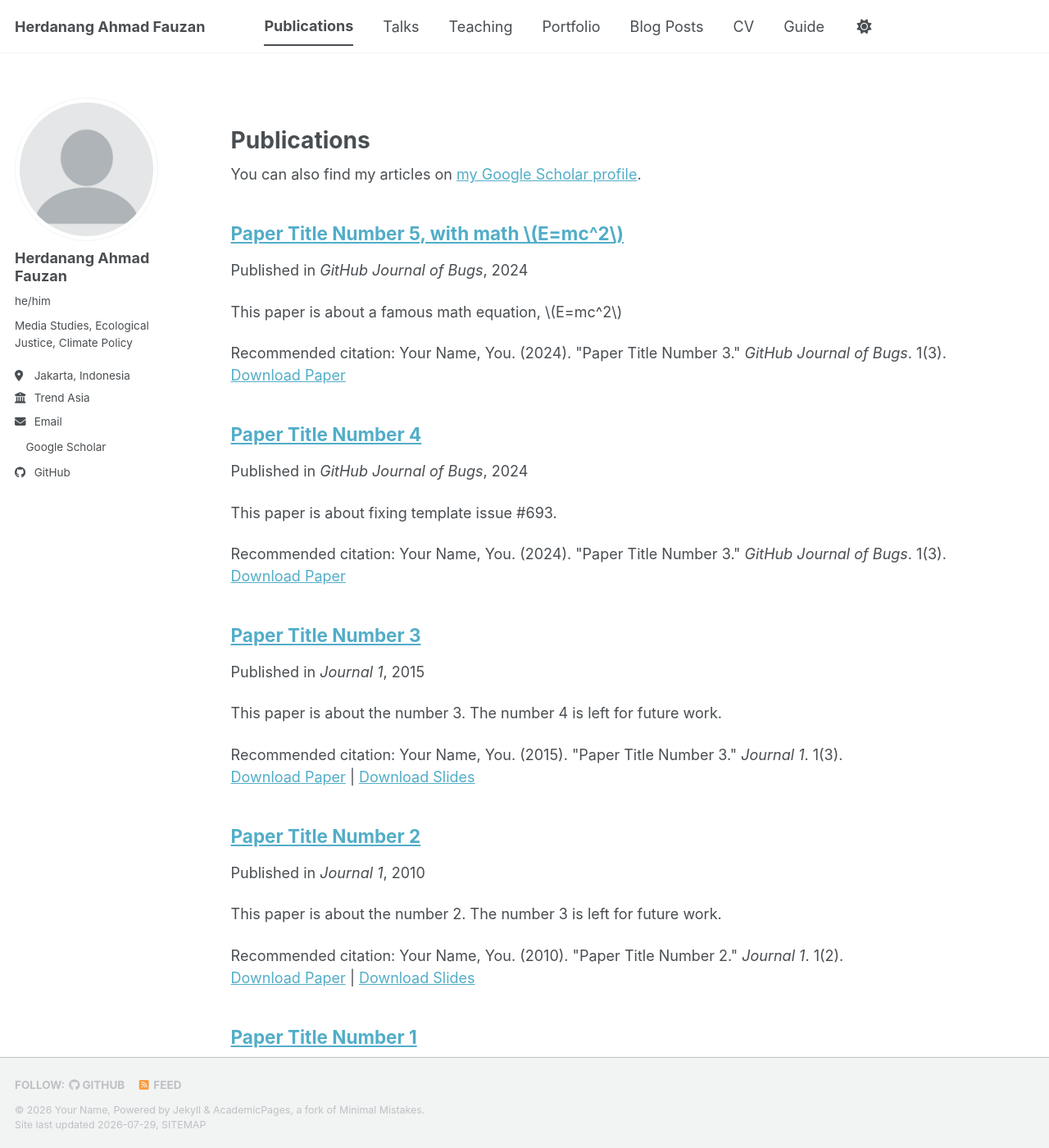
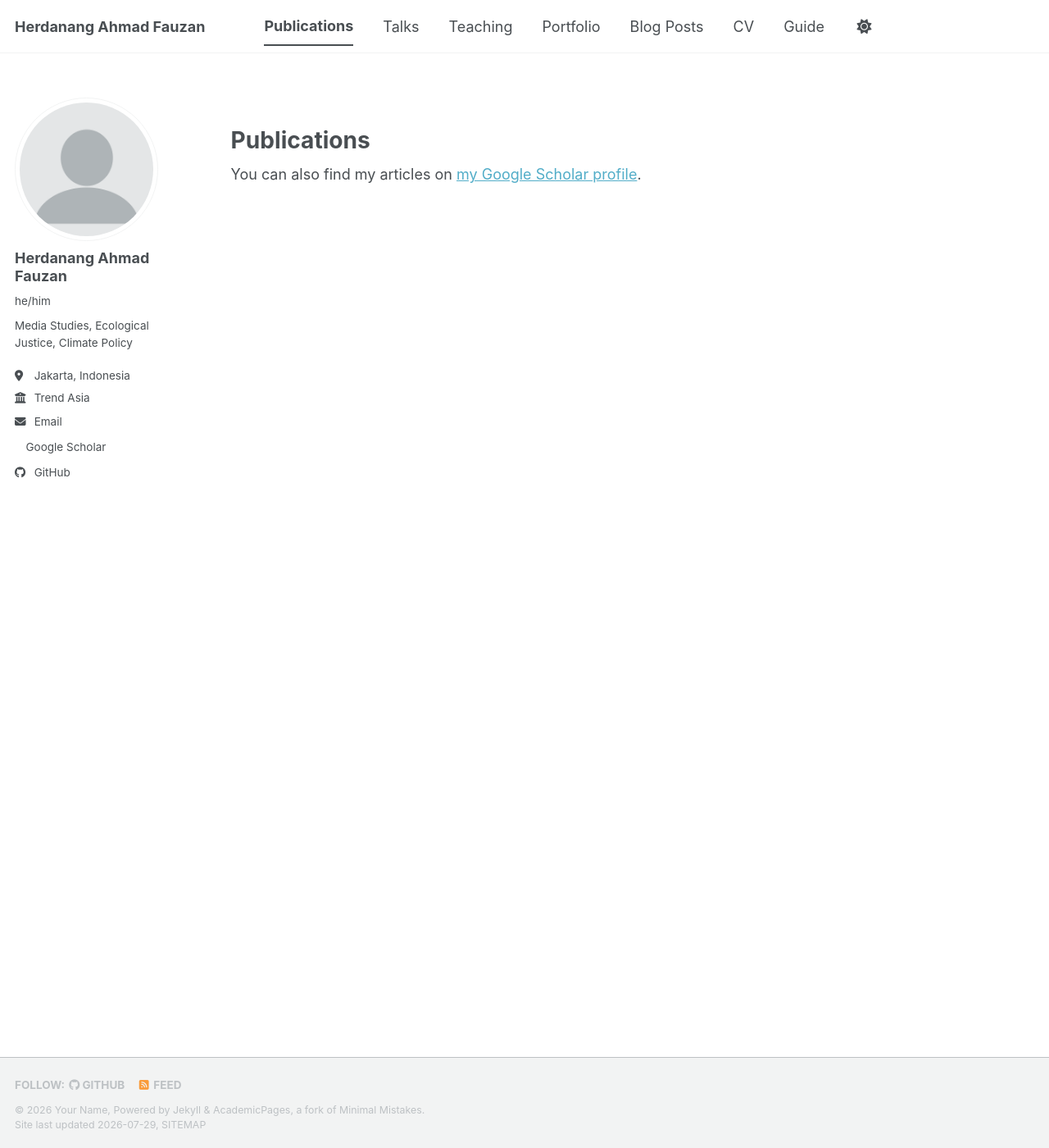
Before and after one commit to subworded/subworded.github.io, a Jekyll site: the page built from _pages/publications.html, in a window 1280 px wide and 1400 px high. Shown: the whole window at 82% size. Built offline with Jekyll 4.4.1, drawn with Linux system fonts in a browser that asks for light colours; a style sheet for code colours, icons or effects is not loaded; part of the change alters nothing that is shown; some of the changed text lies outside the part shown.

Commit message:
Update _config.yml

```diff
--- a/_config.yml
+++ b/_config.yml
@@ -42,7 +42,7 @@ author:
   bitbucket        : # Username - Update with your username on the site
   codepen          : # Username
   dribbble         : # Username
-  github           : "academicpages"
+  github           : "subworded"
   kaggle           : # Username
   stackoverflow    : # User number or user number and name (i.e., use "1" or "1/jeff-atwood")
 
@@ -183,6 +183,9 @@ kramdown:
 
 # These settings control the types of collections used by the template
 collections:
+  publications:
+    output: true
+    permalink: /:collection/:path/
   teaching:
     output: true
     permalink: /:collection/:path/
@@ -196,6 +199,14 @@ collections:
     output: true
     permalink: /:collection/:path/
 
+# Publication Category - The following the list of publication categories and their headings
+publication_category:
+  research:
+    title: 'Research'
+  oped:
+    title: 'Op-Ed'
+  journo:
+    title: 'Past Journo Works'
 
 # These settings control how pages and collections are included in the site
 defaults:
```
